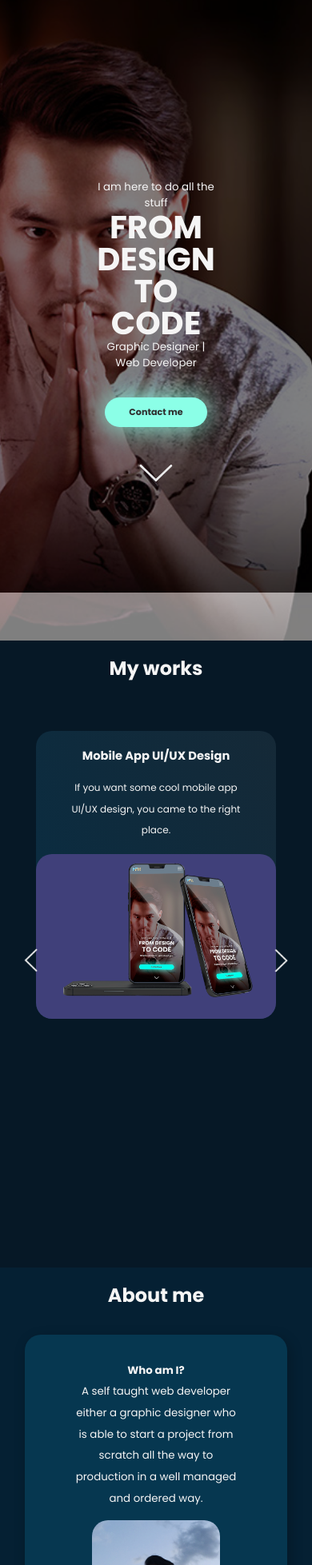
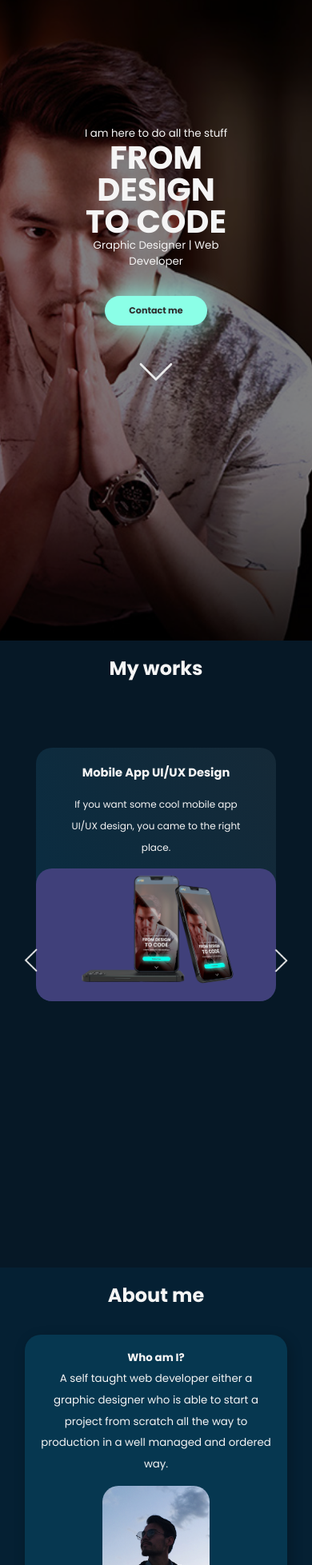
Before and after one commit to MuhammadFRZN/my_first_porfolio, a React (Create React App) app: page / in a window 390 px wide. Shown: the part 43-2000 px from the top of the page at 80% size. Built offline with nearby package versions, Linux system fonts and the light colour scheme.

Commit message:
fixed lots of bugs in all sections

```diff
--- a/src/sections/about/about.module.css
+++ b/src/sections/about/about.module.css
@@ -76,6 +76,14 @@
 
 @media only screen and (max-width: 480px) {
   .card {
-    padding: 2em;
+    padding: 1em;
+  }
+
+  .left img {
+    width: 10em;
+  }
+
+  .right {
+    padding: 0;
   }
 }
--- a/src/sections/contact/contact.module.css
+++ b/src/sections/contact/contact.module.css
@@ -139,7 +139,7 @@ span {
   }
 
   .mailContainer {
-    margin-left: 32%;
+    margin-left: 22%;
   }
 
   .mailContainer form {
@@ -171,9 +171,9 @@ span {
   }
 
   .imgContainer img {
-    width: 67%;
-    top: -55px;
-    left: -50px;
+    width: 65%;
+    top: -40px;
+    left: -80px;
     position: relative;
   }
 }
--- a/src/sections/hero/hero.module.css
+++ b/src/sections/hero/hero.module.css
@@ -3,7 +3,7 @@
   height: 100vh;
   position: relative;
   scroll-snap-align: start;
-  /* background-color: black; */
+  background-color: black;
   overflow: hidden;
 }
 
@@ -88,11 +88,12 @@
 @media only screen and (max-width: 480px) {
   .herobg {
     left: -370px;
+    opacity: 50%;
   }
 
   .herotxt {
     font-size: smaller;
-    margin: 20em 30% 0;
+    margin: 15em 25% 0;
   }
 
   .herotxt h1 {
--- a/src/sections/myskills/mySkills.module.css
+++ b/src/sections/myskills/mySkills.module.css
@@ -80,6 +80,12 @@
 
 @media only screen and (max-width: 480px) {
   .firstContainer {
-    padding: 1em 1.8em;
+    padding: 1em;
+    margin: 0 6%;
+  }
+
+  .secondContainer {
+    padding: 1em;
+    margin: 1em 6%;
   }
 }
--- a/src/sections/myworks/myWorks.css
+++ b/src/sections/myworks/myWorks.css
@@ -158,11 +158,11 @@
   }
 
   .img {
-    height: 15em;
+    height: 12em;
   }
 
   .left p {
-    margin-bottom: 1em;
+    margin-bottom: 0.8em;
   }
 
   .leftarrow {
```
